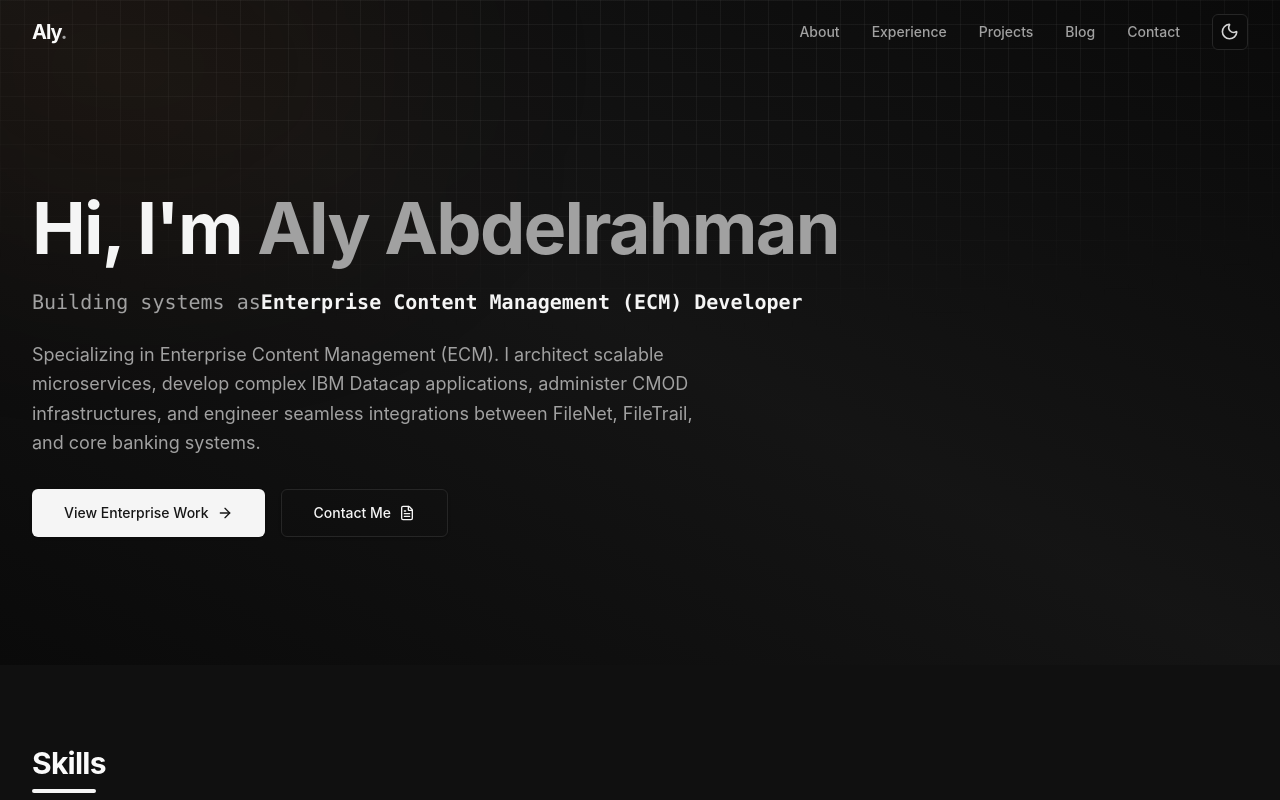
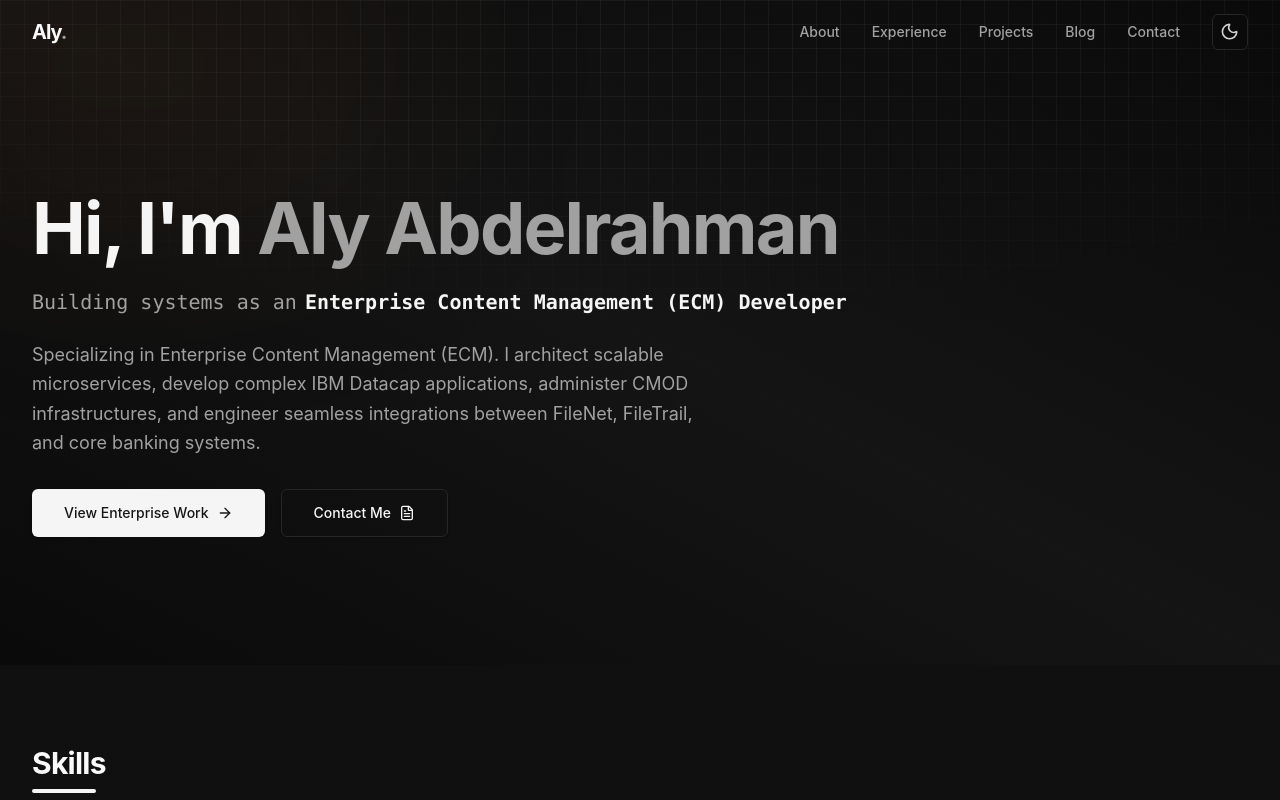
Before and after one commit to AlyAbokhdra/Aly-Abdelrahman-Portfolio, a Next.js app: page / in a window 1280 px wide. Shown: the top 800 px of the page. Built offline with nearby package versions, Linux system fonts and the light colour scheme.

Commit message:
Fix desktop mode

```diff
--- a/components/sections/hero.tsx
+++ b/components/sections/hero.tsx
@@ -50,8 +50,8 @@ export function Hero() {
           </motion.div>
 
           <motion.div variants={itemVariants}>
-            <h2 className="text-base sm:text-xl font-mono text-neutral-500 dark:text-neutral-400 mb-6 flex flex-col sm:flex-row sm:items-center h-auto min-h-[4rem] sm:min-h-0">
-              <span className="mb-1 sm:mb-0">Building systems as {" "}</span>
+            <h2 className="text-base sm:text-xl font-mono text-neutral-500 dark:text-neutral-400 mb-6 flex flex-wrap items-center gap-x-2 gap-y-1">
+              <span className="whitespace-nowrap shrink-0">Building systems as an</span>
               <AnimatedRole />
             </h2>
             <p className="text-lg text-neutral-500 dark:text-neutral-400 mb-8 max-w-2xl leading-relaxed">
```
